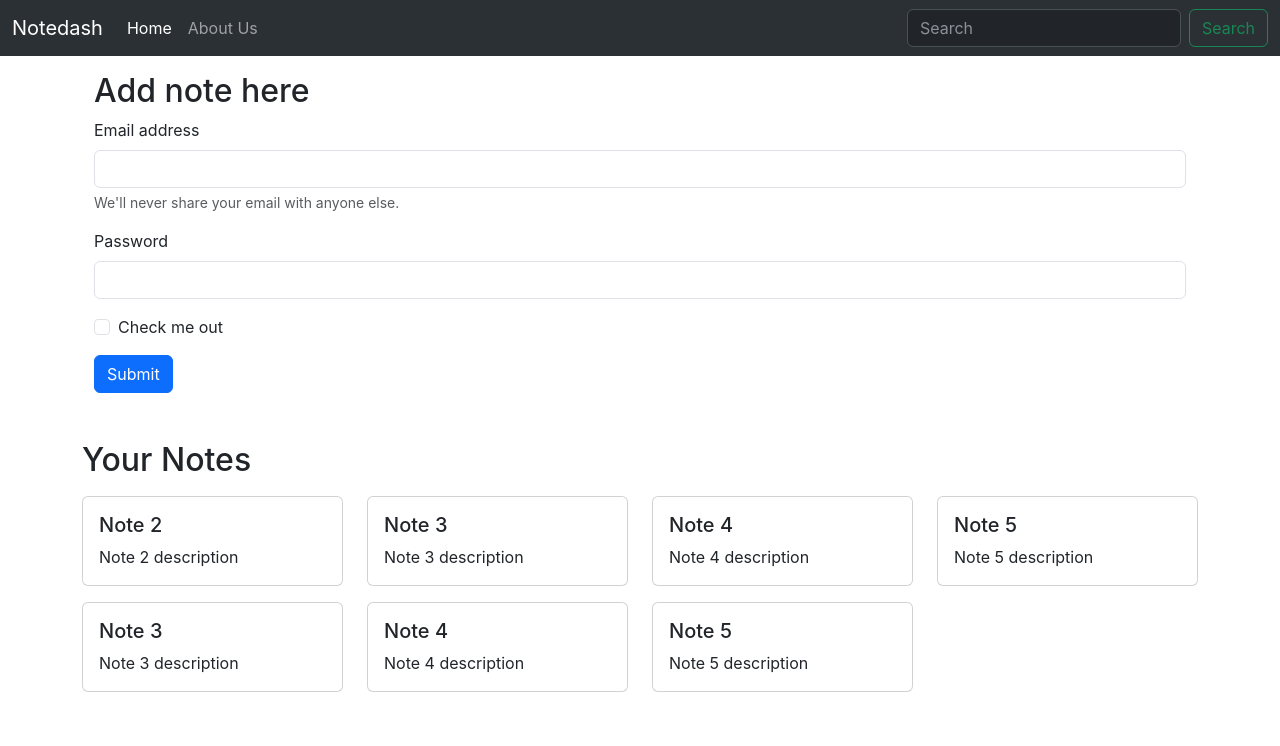
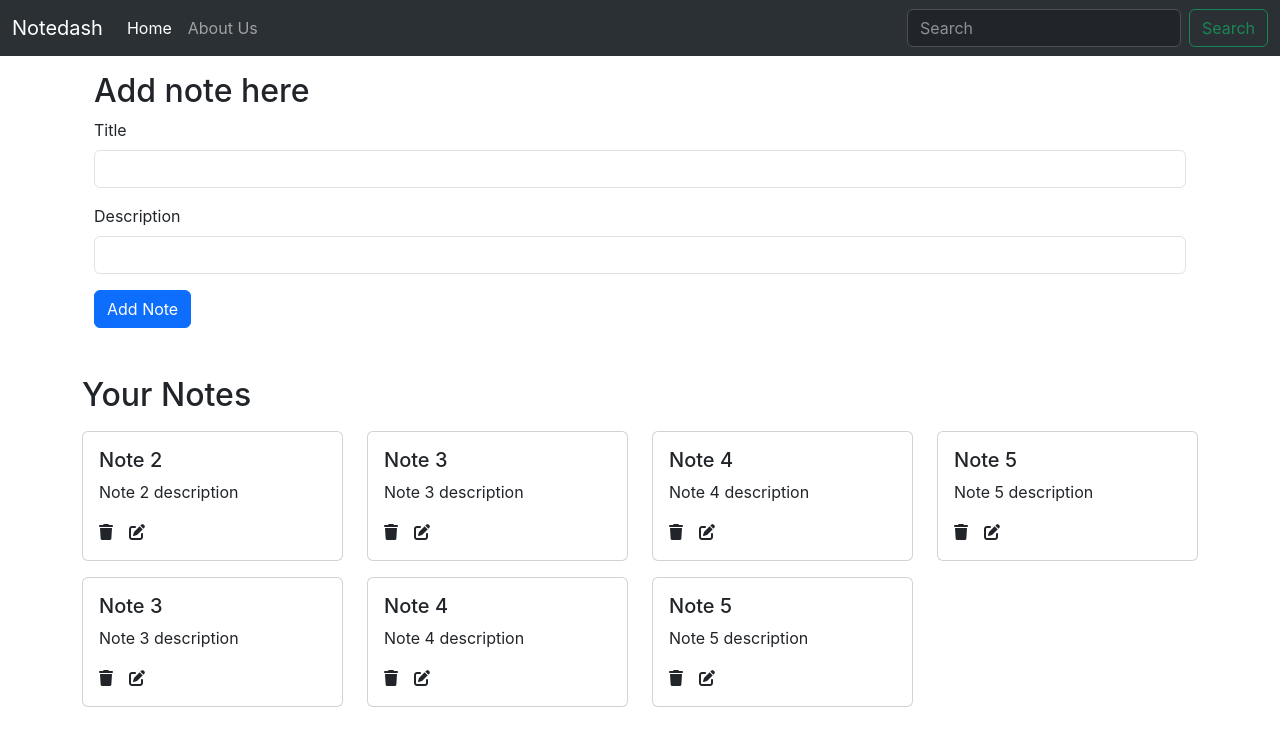
Before and after one commit to patilmanas04/Notedash, a React (Create React App) app: page / in a window 1280 px wide. Shown: the top 746 px of the page. Built offline with nearby package versions, Linux system fonts and the light colour scheme.

Commit message:
Added the functionality of adding the notes to client side but adding them into the DB by api call has not been pulled out yet

```diff
--- /dev/null
+++ b/src/components/AddNote.js
@@ -0,0 +1,47 @@
+import React, { useContext, useState } from "react";
+import NoteContext from "../contexts/noteContext";
+
+const AddNote = () => {
+    const context = useContext(NoteContext)
+    const {addNote} = context
+
+    const [note, setNote] = useState({
+        title: "",
+        description: "",
+        tag: "general"
+    })
+
+    const handleClick = (e)=>{
+        e.preventDefault()
+        addNote(note.title, note.description, note.tag)
+    }
+
+    const onChange = (e)=>{
+        // ...note says that the object should be there as it was and the second parameter says that only update the values which are changing with the new values from the form
+        setNote({...note, [e.target.name]: e.target.value})
+    }
+
+    return (
+        <>
+        <div className="container my-3">
+            <h2>Add note here</h2>
+            <form>
+                <div className="mb-3">
+                    <label htmlFor="title" className="form-label">Title</label>
+
+                    <input type="text" className="form-control" name="title" id="title" onChange={onChange}/>
+                </div>
+                <div className="mb-3">
+                    <label htmlFor="description" className="form-label">Description</label>
+
+                    <input type="text" className="form-control" id="description" name="description" onChange={onChange}/>
+                </div>
+
+                <button type="submit" className="btn btn-primary" onClick={handleClick}>Add Note</button>
+            </form>
+        </div>
+        </>
+    )
+}
+
+export default AddNote
--- a/src/components/Home.js
+++ b/src/components/Home.js
@@ -1,28 +1,11 @@
 import React from "react";
 import Notes from "./Notes";
+import AddNote from "./AddNote";
 
 const Home = ()=>{
     return (
         <>
-        <div className="container my-3">
-            <h2>Add note here</h2>
-            <form>
-                <div className="mb-3">
-                    <label for="exampleInputEmail1" className="form-label">Email address</label>
-                    <input type="email" className="form-control" id="exampleInputEmail1" aria-describedby="emailHelp"/>
-                        <div id="emailHelp" className="form-text">We'll never share your email with anyone else.</div>
-                </div>
-                <div className="mb-3">
-                    <label for="exampleInputPassword1" className="form-label">Password</label>
-                    <input type="password" className="form-control" id="exampleInputPassword1"/>
-                </div>
-                <div className="mb-3 form-check">
-                    <input type="checkbox" className="form-check-input" id="exampleCheck1"/>
-                        <label className="form-check-label" for="exampleCheck1">Check me out</label>
-                </div>
-                <button type="submit" className="btn btn-primary">Submit</button>
-            </form>
-        </div>
+        <AddNote/>
 
         <Notes/>
         </>
--- a/src/components/Navbar.js
+++ b/src/components/Navbar.js
@@ -21,7 +21,7 @@ const Navbar = ()=>{
                     </ul>
                     <form className="d-flex" role="search">
                         <input className="form-control me-2" type="search" placeholder="Search" aria-label="Search"/>
-                            <button className="btn btn-outline-success" type="submit">Search</button>
+                        <button className="btn btn-outline-success" type="submit">Search</button>
                     </form>
                 </div>
             </div>
--- a/src/components/NoteItem.js
+++ b/src/components/NoteItem.js
@@ -6,10 +6,12 @@ const NoteItem = (props)=>{
     return (
         <>
         <div className="col-md-3">
-            <div class="card my-2">
-                <div class="card-body">
-                    <h5 class="card-title">{note.title}</h5>
-                    <p class="card-text">{note.description}</p>
+            <div className="card my-2">
+                <div className="card-body">
+                    <h5 className="card-title">{note.title}</h5>
+                    <p className="card-text">{note.description}</p>
+                    <i className="fa-sharp fa-solid fa-trash"></i>
+                    <i className="fa-solid fa-pen-to-square mx-3"></i>
                 </div>
             </div>
         </div>
--- a/src/components/Notes.js
+++ b/src/components/Notes.js
@@ -4,15 +4,15 @@ import NoteItem from "./NoteItem";
 
 const Notes = ()=>{
     const context = useContext(NoteContext)
-    const {notes, setNotes} = context
+    const {notes} = context
 
     return (
         <>
         <div className="row my-5">
             <h2>Your Notes</h2>
             {
-                notes.map((note) => {
-                    return <NoteItem note={note}/>
+                notes.map((note, index) => {
+                    return <NoteItem key={index} note={note}/>
                 })
             }
         </div>
--- a/src/contexts/NoteState.js
+++ b/src/contexts/NoteState.js
@@ -70,8 +70,23 @@ const NoteState = (props)=>{
 
     const [notes, setNotes] = useState(initialNotes)
 
+    // Add note
+    const addNote = (title, description, tag)=>{
+        const note = {
+            "_id": "64a91a42129884a1458a56f8",
+            "user": "64a85e93a95848d412b14eb9",
+            "title": title,
+            "description": description,
+            "tag": tag,
+            "date": "2023-07-08T08:11:46.870Z",
+            "__v": 0
+        }
+
+       setNotes(notes.concat(note))
+    }
+
     return (
-        <NoteContext.Provider value={{notes, setNotes}}>
+        <NoteContext.Provider value={{notes, addNote}}>
             {props.children}
         </NoteContext.Provider>
     )
--- a/src/index.css
+++ b/src/index.css
@@ -11,3 +11,7 @@ code {
   font-family: source-code-pro, Menlo, Monaco, Consolas, 'Courier New',
     monospace;
 }
+
+i{
+  cursor: pointer;
+}
```
